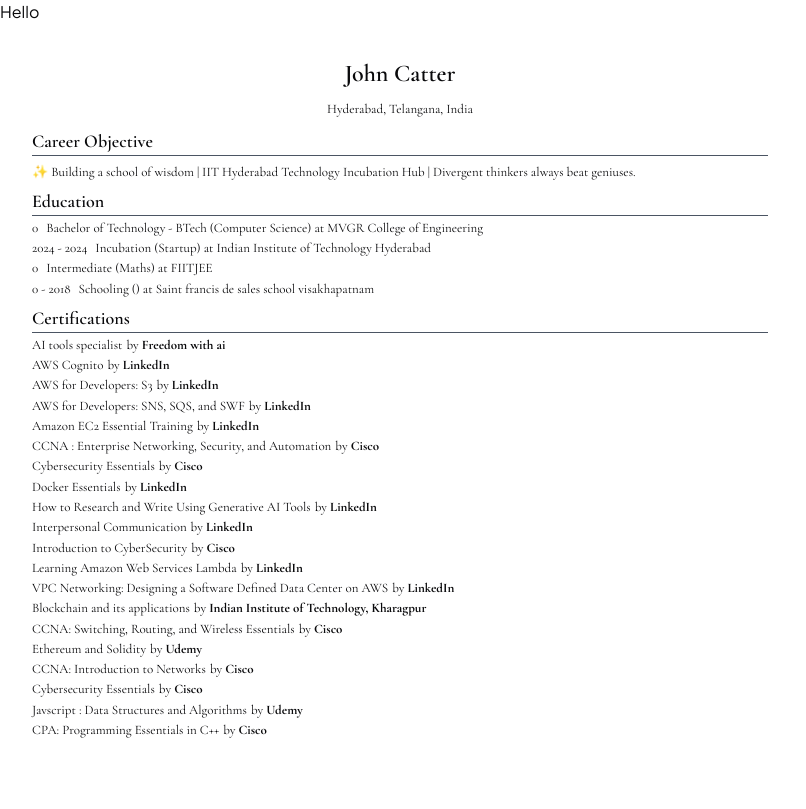
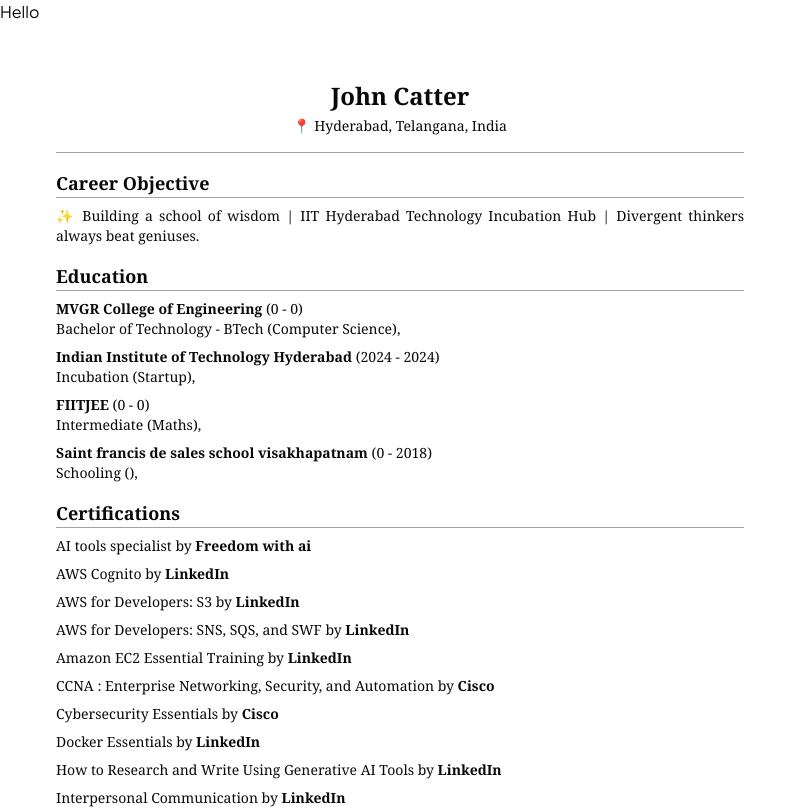
Before and after one commit to KarthikeyaTadiparti/Perfect-Resume, a React (Vite) app in the folder client/: page /demo in a window 1280 px wide. Shown: the top 809 px of the page, without its empty margins (0-806 px from the left). Built offline with nearby package versions, Linux system fonts and the light colour scheme.

Commit message:
added template2 and storing templates in DB

```diff
--- a/client/src/components/EditFields.jsx
+++ b/client/src/components/EditFields.jsx
@@ -49,6 +49,7 @@ function EditFields({
     experienceArrayFields,
     projectArrayFields,
     register,
+    template
 }) {
     const navigate = useNavigate();
     const [isSubmitting,setIsSubmitting] = useState(false);
@@ -56,6 +57,9 @@ function EditFields({
     console.log("resume id : ", id);
 
     const onSubmit = async (data) => {
+
+        data = {...data,template : template};
+        console.log("template : ",template);
         const url = id
             ? `${import.meta.env.VITE_API_URL}/resume/${id}`
             : `${import.meta.env.VITE_API_URL}/resume/new`;
--- a/client/src/components/Preview.jsx
+++ b/client/src/components/Preview.jsx
@@ -1,8 +1,9 @@
 import React from "react";
 import Template1 from "./Template1";
+import Template2 from "./Template2";
 import { cn } from "@/lib/utils";
 
-function Preview({ formData, selectedTemplate, className, scaleFactor = 1 }) {
+function Preview({ formData, template, className, scaleFactor = 1 }) {
     return (
         <div
             className={cn(
@@ -15,24 +16,10 @@ function Preview({ formData, selectedTemplate, className, scaleFactor = 1 }) {
             }}
         >
             <div id="pdf-content" className="w-full h-full p-8">
-                {selectedTemplate === "template1" ? (
+                {formData.template === "1" ? (
                     <Template1 formData={formData} />
                 ) : (
-                    <div>
-                        <h2 className="text-lg font-semibold">Template 2</h2>
-                        <p>
-                            {formData.firstName} {formData.lastName}
-                        </p>
-                        <p>Email: {formData.email}</p>
-                        <p>Mobile: {formData.mobile}</p>
-                        <p>
-                            Location: {formData.city}, {formData.state}
-                        </p>
-                        <p>
-                            <strong>Objective:</strong>
-                        </p>
-                        <p>{formData.objective}</p>
-                    </div>
+                    <Template2 formData={formData} />
                 )}
             </div>
         </div>
--- /dev/null
+++ b/client/src/components/Template2.jsx
@@ -0,0 +1,87 @@
+import React from "react";
+
+function Template2({ formData }) {
+    return (
+        <div className="font-serif p-6 max-w-4xl mx-auto">
+            {/* Header Section */}
+            <div className="text-center text-2xl font-bold">
+                {formData.firstName} {formData.lastName}
+            </div>
+            <div className="text-center text-sm mt-1 flex justify-center gap-4">
+                {formData.mobile && <span>📞 {formData.mobile}</span>}
+                {formData.email && <span>✉️ {formData.email}</span>}
+                {formData.geo?.city || formData.geo?.country ? (
+                    <span>📍 {formData.geo.city}, {formData.geo.country}</span>
+                ) : null}
+            </div>
+            <hr className="my-4 border-gray-400" />
+
+            {/* Career Objective */}
+            {formData.headline && (
+                <div>
+                    <h2 className="text-lg font-semibold">Career Objective</h2>
+                    <hr className="border-gray-400" />
+                    <p className="text-sm mt-2 text-justify">{formData.headline}</p>
+                </div>
+            )}
+
+            {/* Education Section */}
+            {formData.educations && formData.educations.length > 0 && (
+                <div className="mt-4">
+                    <h2 className="text-lg font-semibold">Education</h2>
+                    <hr className="border-gray-400" />
+                    {formData.educations.map((edu, idx) => (
+                        <div key={idx} className="mt-2 text-sm">
+                            <strong>{edu.schoolName}</strong> ({edu.start.year} - {edu.end.year})<br />
+                            {edu.degree} ({edu.fieldOfStudy}), {edu.grade && `Percentage: ${edu.grade}%`}
+                        </div>
+                    ))}
+                </div>
+            )}
+
+            {/* Experience Section */}
+            {formData.experiences && formData.experiences.length > 0 && (
+                <div className="mt-4">
+                    <h2 className="text-lg font-semibold">Experience</h2>
+                    <hr className="border-gray-400" />
+                    {formData.experiences.map((exp, idx) => (
+                        <div key={idx} className="mt-2 text-sm">
+                            <strong>{exp.companyName}</strong> ({exp.location}) - {exp.title} ({exp.start.year} - {exp.end.year})
+                            {exp.description && <p className="mt-1 text-xs text-justify">{exp.description}</p>}
+                        </div>
+                    ))}
+                </div>
+            )}
+
+            {/* Projects Section */}
+            {formData.projects && formData.projects.length > 0 && (
+                <div className="mt-4">
+                    <h2 className="text-lg font-semibold">Projects</h2>
+                    <hr className="border-gray-400" />
+                    {formData.projects.map((proj, idx) => (
+                        <div key={idx} className="mt-2 text-sm">
+                            <strong>{proj.title}</strong> - {proj.technologies}<br />
+                            {proj.links && <p className="text-blue-600">🔗 {proj.links}</p>}
+                            <p className="mt-1 text-xs text-justify">{proj.description}</p>
+                        </div>
+                    ))}
+                </div>
+            )}
+
+            {/* Certifications Section */}
+            {formData.certifications && formData.certifications.length > 0 && (
+                <div className="mt-4">
+                    <h2 className="text-lg font-semibold">Certifications</h2>
+                    <hr className="border-gray-400" />
+                    {formData.certifications.map((cert, idx) => (
+                        <div key={idx} className="mt-2 text-sm">
+                            {cert.name} {cert.authority && <span>by <strong>{cert.authority}</strong></span>}
+                        </div>
+                    ))}
+                </div>
+            )}
+        </div>
+    );
+}
+
+export default Template2;
--- a/client/src/pages/Create.jsx
+++ b/client/src/pages/Create.jsx
@@ -36,8 +36,8 @@ const experienceFormDefaultValues = {
 const projectFormDefaultValues = {
     title: "",
     description: "",
-    technologies : "",
-    links : "",
+    technologies: "",
+    links: "",
 };
 const formDefaultValues = {
     firstName: "",
@@ -52,13 +52,14 @@ const formDefaultValues = {
     educations: [educationFormDefaultValues],
     certifications: [certificationFormDefaultValues],
     experiences: [experienceFormDefaultValues],
-    projects : [projectFormDefaultValues],
+    projects: [projectFormDefaultValues],
+    template: "1",
 };
 
 function Create() {
     const ResumeInfo = useSelector((state) => state.resume.ResumeInfo);
 
-    const { register, handleSubmit, getValues, control, reset, watch } =
+    const { register, handleSubmit, getValues, control, reset, watch, setValue } =
         useForm({
             defaultValues: formDefaultValues,
         });
@@ -89,8 +90,20 @@ function Create() {
         }
     }, [ResumeInfo, reset]);
 
-    const [selectedTemplate, setSelectedTemplate] = useState("template1");
     const formData = watch();
+    const [template, setTemplate] = useState(ResumeInfo?.template || "1");
+
+    useEffect(() => {
+        if (formData.template !== template) {
+            setTemplate(formData.template);
+        }
+    }, [formData.template]);
+
+
+    const handleTemplateChange = (newTemplate) => {
+        setTemplate(newTemplate);
+        setValue("template", newTemplate);
+    };
 
     return (
         <div className="w-screen h-full">
@@ -104,21 +117,21 @@ function Create() {
                         <SheetDescription className="flex justify-center gap-10">
                             <button
                                 className={`px-4 py-2 border rounded ${
-                                    selectedTemplate === "template1"
+                                    template === "1"
                                         ? "bg-blue-500 text-white"
                                         : "bg-gray-200"
                                 }`}
-                                onClick={() => setSelectedTemplate("template1")}
+                                onClick={() => handleTemplateChange("1")}
                             >
                                 Template 1
                             </button>
                             <button
                                 className={`px-4 py-2 border rounded ${
-                                    selectedTemplate === "template2"
+                                    template === "2"
                                         ? "bg-blue-500 text-white"
                                         : "bg-gray-200"
                                 }`}
-                                onClick={() => setSelectedTemplate("template2")}
+                                onClick={() => handleTemplateChange("2")}
                             >
                                 Template 2
                             </button>
@@ -136,13 +149,11 @@ function Create() {
                         experienceArrayFields={experienceArrayFields}
                         projectArrayFields={projectArrayFields}
                         register={register}
+                        template={template}
                     />
                 </div>
                 <div className="w-2/3 h-full">
-                    <Preview
-                        formData={formData}
-                        selectedTemplate={selectedTemplate}
-                    />
+                    <Preview formData={formData} template={template} />
                 </div>
             </div>
         </div>
--- a/client/src/pages/Home.jsx
+++ b/client/src/pages/Home.jsx
@@ -1,5 +1,5 @@
 import React from "react";
-
+import { Link } from "react-router-dom";
 function Home() {
     return (
         <div className=" w-4/5 h-full mx-auto flex ">
@@ -17,11 +17,13 @@ function Home() {
                     few steps. <br />
                     Don't just apply - impress!
                 </p>
-                <form action="/home/resume" method="GET">
-                    <button className="text-white bg-pri-blue hover:bg-dark-pri-blue font-medium rounded-lg text-sm px-6 py-3 text-center my-6">
-                        Create Resume
-                    </button>
-                </form>
+
+                <Link
+                    to="/resume"
+                    className="text-white bg-pri-blue hover:bg-dark-pri-blue font-medium rounded-lg text-sm px-6 py-3 text-center my-6"
+                >
+                    Create Resume
+                </Link>
             </div>
             <div>
                 <img
```
Also changed, not shown: 1 other file (tests, documents, lock files or other folders).
